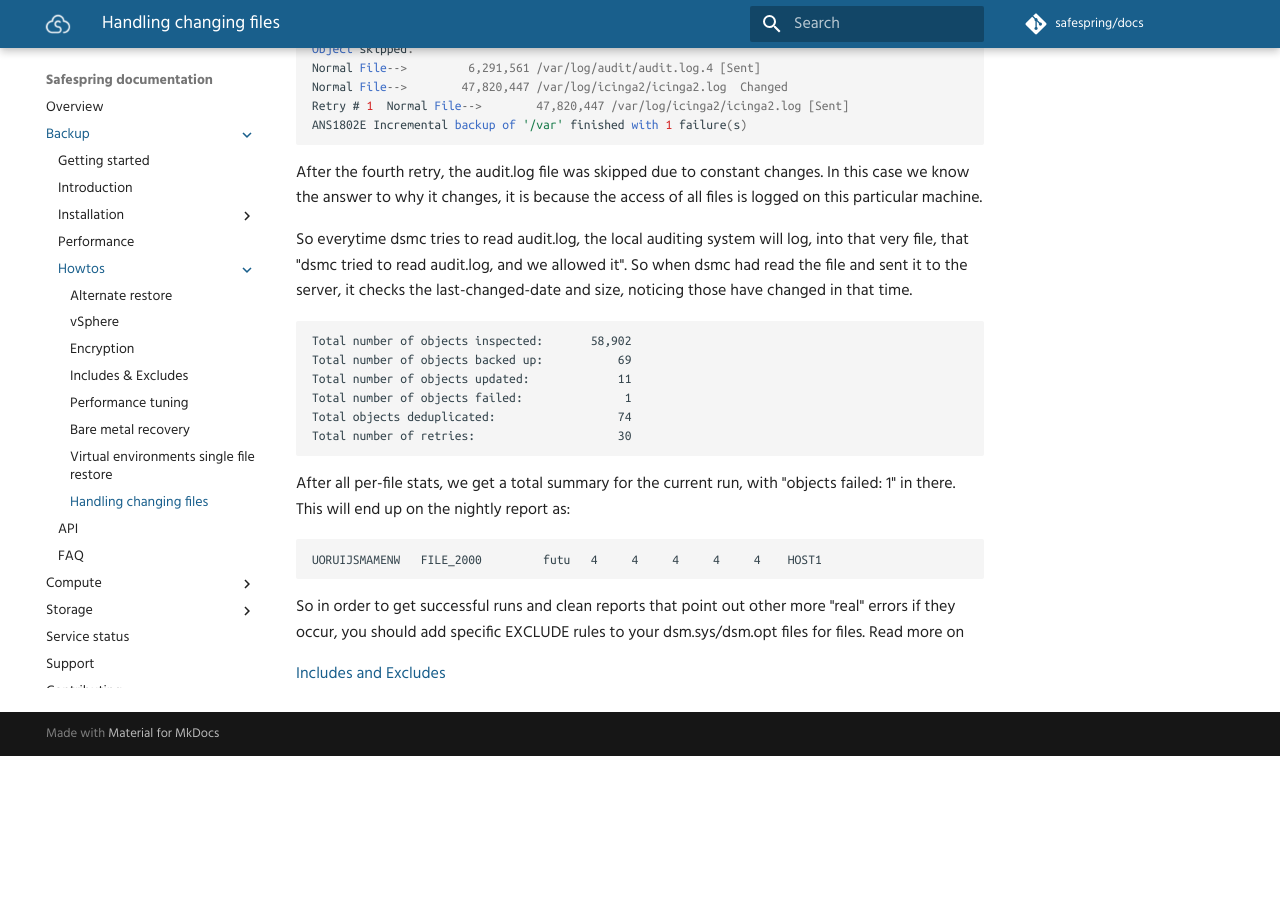
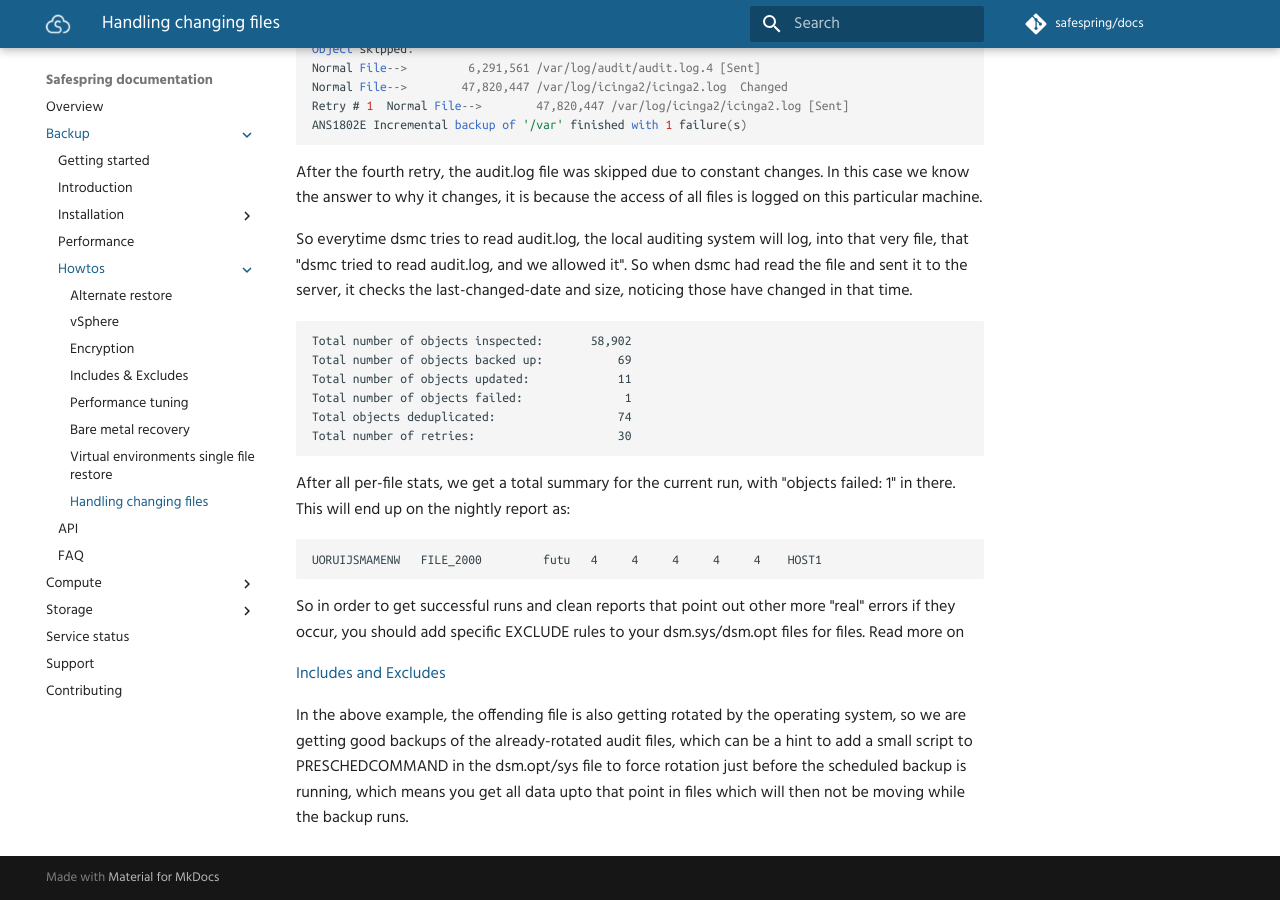
Before and after one commit to safespring/docs, an MkDocs documentation site: the page built from content/backup/howto/changing-files.md, in a window 1280 px wide and 900 px high, scrolled down 657 px. Built offline with MkDocs 1.6.1 and Material for MkDocs 9.7.7, drawn with Linux system fonts in a browser that asks for light colours; comment, search, counter and statistics services are not loaded; old or Windows-style settings are respelled for this version of MkDocs; before the commit the page ends 1413 px from its top, so only the background shows below that.

Commit message:
Some details on backup howtos, for encryption and changing files

```diff
--- a/content/backup/howto/changing-files.md
+++ b/content/backup/howto/changing-files.md
@@ -63,3 +63,11 @@ other more "real" errors if they occur, you should add specific
 EXCLUDE rules to your dsm.sys/dsm.opt files for files. Read more on
 
 [Includes and Excludes](/backup/howto/includeexclude.md)
+
+In the above example, the offending file is also getting rotated by
+the operating system, so we are getting good backups of the
+already-rotated audit files, which can be a hint to add a small script
+to PRESCHEDCOMMAND in the dsm.opt/sys file to force rotation just
+before the scheduled backup is running, which means you get all data
+upto that point in files which will then not be moving while the
+backup runs.
```
Also changed, not shown: content/backup/howto/encrypted.md (+7 -2 lines), content/backup/howto/includeexclude.md (line endings or trailing spaces).
